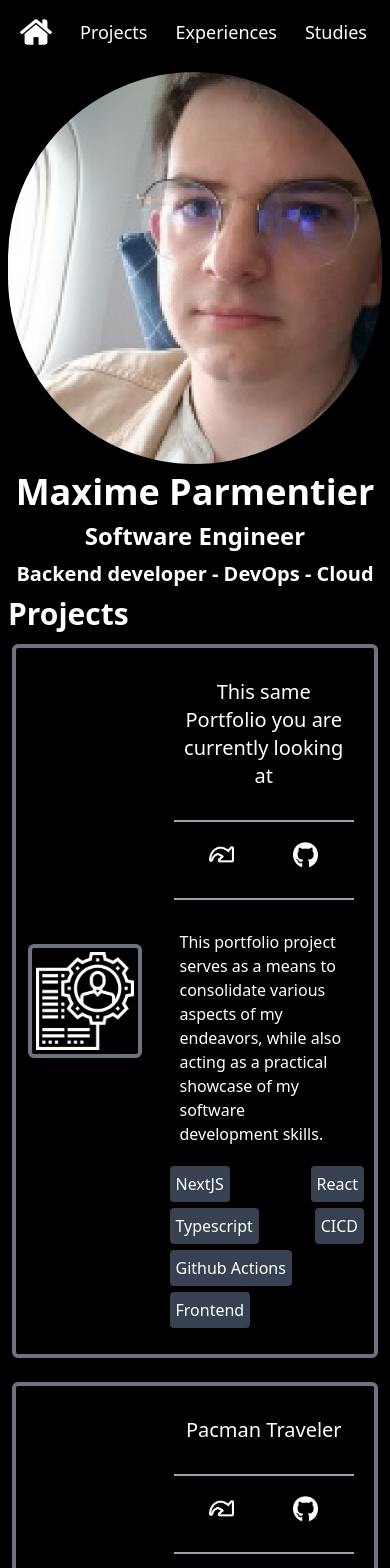
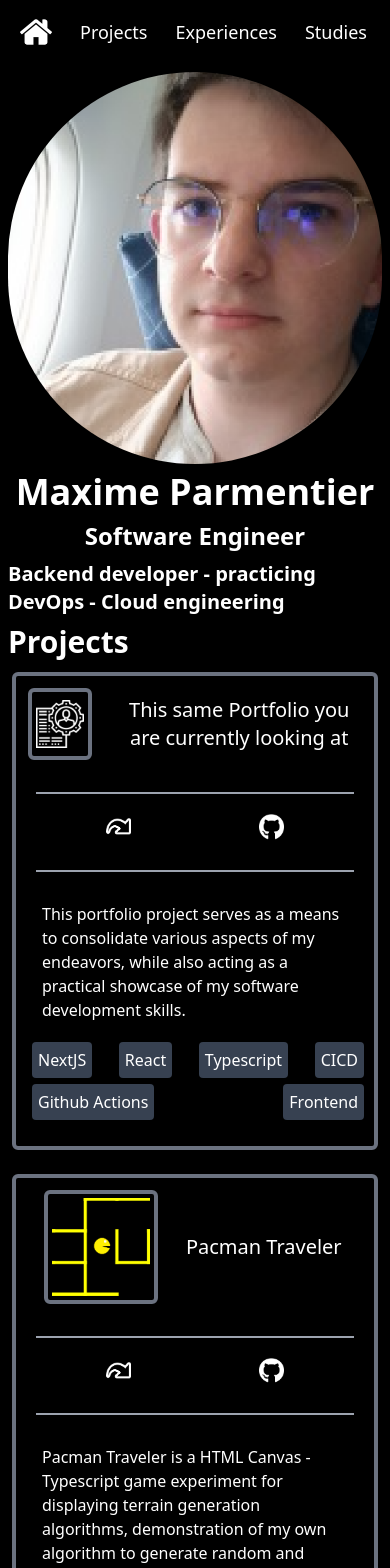
Before and after one commit to Deffohn/portfolio-website, a Next.js app in the folder frontend/: page / in a window 390 px wide. Shown: the top 1568 px of the page. Built offline with nearby package versions, Linux system fonts and the light colour scheme.

Commit message:
💄 project image in left to title in responsive display

```diff
--- a/frontend/components/Profile.tsx
+++ b/frontend/components/Profile.tsx
@@ -14,7 +14,7 @@ const Profile: React.FC = () => {
         />
         <h1 className='text-4xl font-bold text-center'>Maxime Parmentier</h1>
         <h2 className='text-2xl font-bold '>Software Engineer</h2>
-        <h3 className='text-xl font-bold '>Backend developer - DevOps - Cloud</h3>
+        <h3 className='text-xl font-bold '>Backend developer - practicing DevOps - Cloud engineering</h3>
       </div>
     </div>
   )
--- a/frontend/components/Projects.tsx
+++ b/frontend/components/Projects.tsx
@@ -24,10 +24,12 @@ const ProjectDetailsContent: React.FC<{screenWidth: number, contentInput: Projec
 ) => {
 
   return (
-    <div className={(screenWidth < responsiveWidthlimit ? 'flex flex-1 flex-col w-2/3 max-w-2/3 mx-2.5 my-2.5 justify-between'
+    <div className={(screenWidth < responsiveWidthlimit ? 'flex flex-1 flex-col mx-2.5 my-2.5 justify-between'
     : 'flex flex-1 flex-col mx-2.5 my-2.5 justify-between'
     )}>
-      <ProjectTitle contentInput={contentInput}/>
+      { /* {project title} */
+        !(screenWidth < responsiveWidthlimit) && <ProjectTitle contentInput={contentInput}/>
+      }
       { /* {project links} */
         contentInput.projectLinks && contentInput.projectLinks?.length != 0 &&
 
@@ -68,8 +70,7 @@ const ProjectDetailsContent: React.FC<{screenWidth: number, contentInput: Projec
       }
       <ProjectSplitter/>
       <div className="flex flex-col mx-2.5 my-2.5 justify-between">
-        <div className="flex mx-1.5 my-2.5 items-center justify-center
-                          max-w-md">
+        <div className="flex mx-1.5 my-2.5 items-center justify-center">
           {
             contentInput.projectDescription &&
             <a className="text-left text-white no-underline">
@@ -82,7 +83,7 @@ const ProjectDetailsContent: React.FC<{screenWidth: number, contentInput: Projec
         contentInput.projectTags && contentInput.projectTags?.length != 0 &&
 
         <div className={(screenWidth < responsiveWidthlimit ? 'justify-between mb-2.5 flex flex-wrap'
-        : 'justify-between mb-2.5  shrink-0 flex-nowrap max-w-md'
+        : 'justify-between mb-2.5 shrink-0 flex-nowrap max-w-md'
         )}>
         {
           contentInput.projectTags.map((tag: string, projectTagIndex) => {
@@ -103,7 +104,7 @@ const ProjectDetailsContent: React.FC<{screenWidth: number, contentInput: Projec
 
 const ProjectTitle: React.FC<{contentInput: ProjectContentInput}> = ({contentInput}) => {
   return (
-    <div className="flex mx-4 my-5 items-center justify-center">
+    <div className="flex mx-4 my-5 items-center justify-center max-w-1/2">
       <h3 className='text-center text-white no-underline break-words
                     text-xl'
       >
@@ -128,8 +129,9 @@ const ProjectComponent: React.FC<{screenWidth: number, contentInput: ProjectCont
   if (screenWidth < responsiveWidthlimit) {
     return (
       <div className='w-full'>
-        <div className="flex flex-row m-3 justify-between items-center rounded-md border-4 border-gray-500 bg-black">
-          <div className='flex flex-col items-center m-3 border-4 border-gray-500 rounded-md'>
+        <div className="flex flex-col m-3 justify-between items-center rounded-md border-4 border-gray-500 bg-black">
+          <div className='flex flex-row'>
+            <div className='flex items-center m-3 border-4 border-gray-500 rounded-md'>
               <div className='flex items-center m-1'>
                 <Image
                   src={contentInput.illustrationPath != null ? contentInput.illustrationPath : "/projects/default.png"}
@@ -140,6 +142,8 @@ const ProjectComponent: React.FC<{screenWidth: number, contentInput: ProjectCont
                   className=''
                 />
               </div>
+            </div>
+            <ProjectTitle contentInput={contentInput}/>
           </div>
           <ProjectDetailsContent contentInput={contentInput} screenWidth={screenWidth}/>
         </div>
```
Lines whose indentation alone changed are shown as unchanged.
